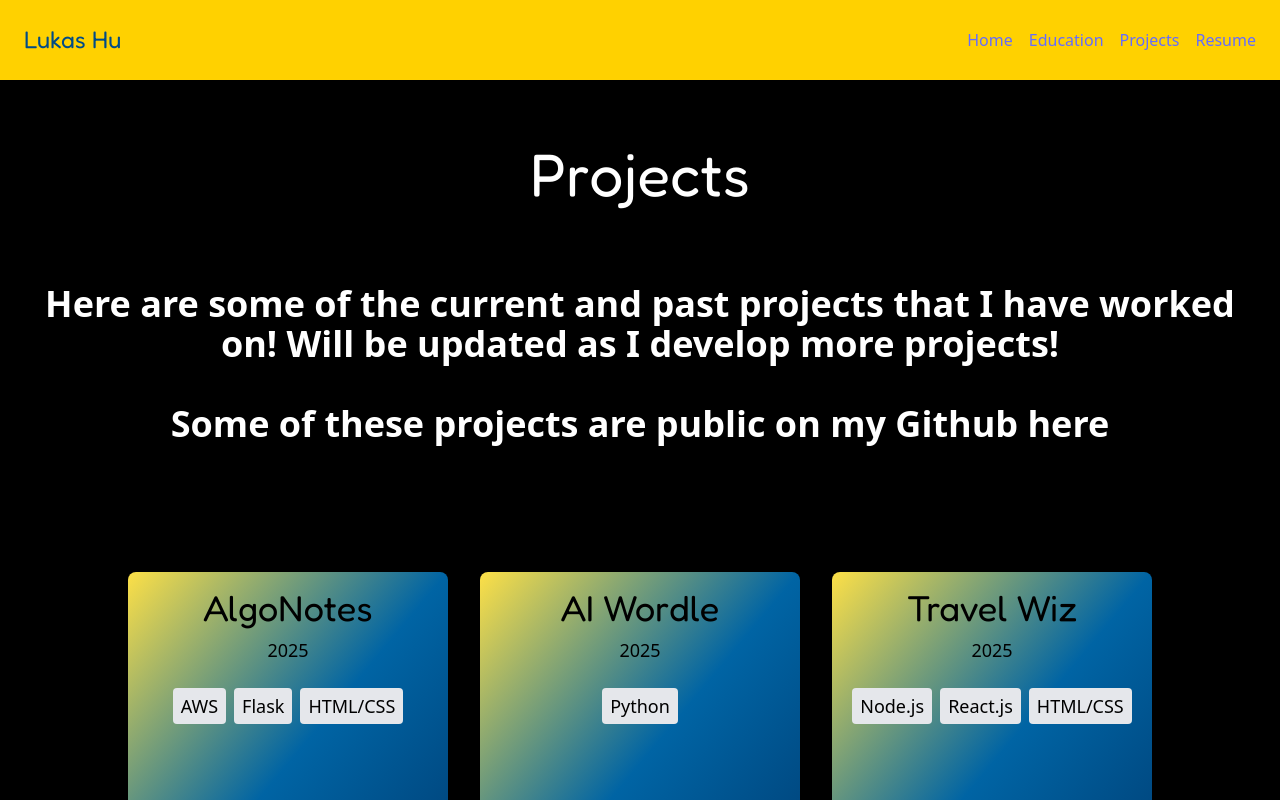
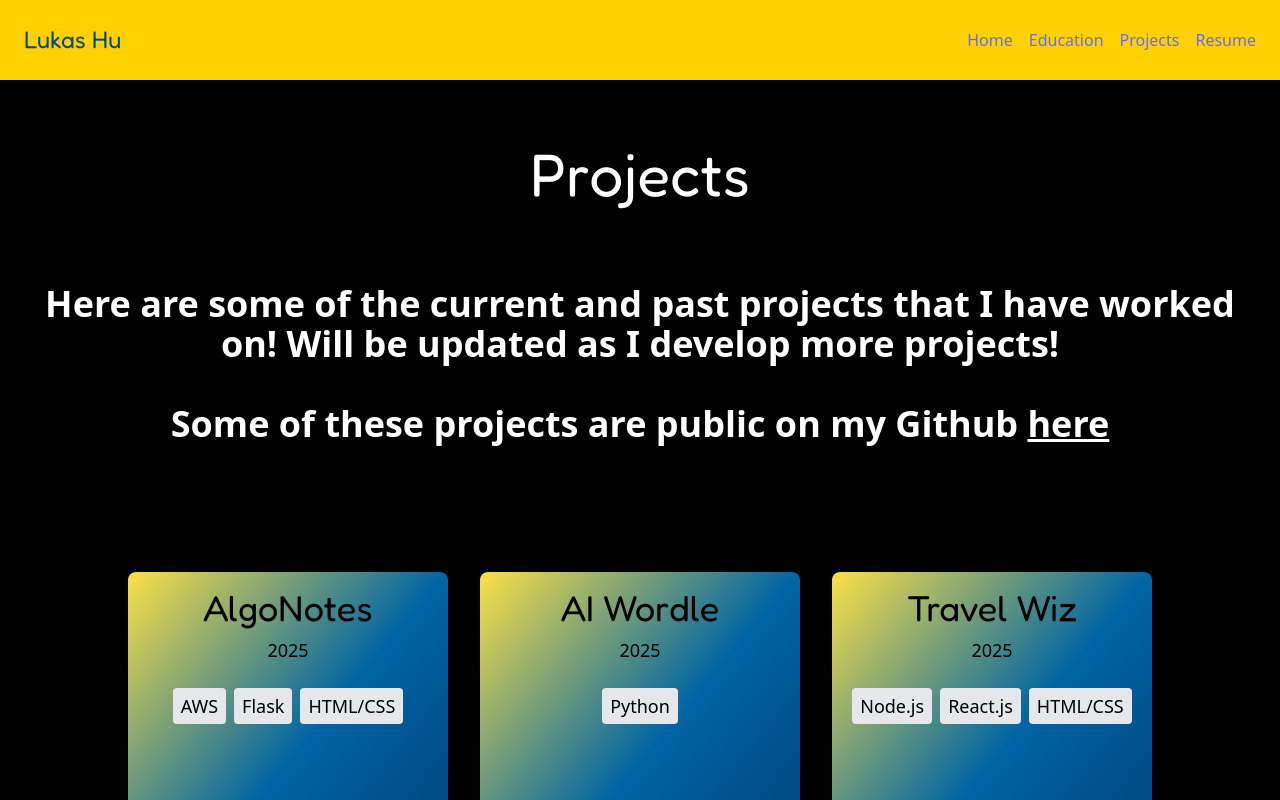
Before and after one commit to Lukas-L-Hu/Lukas-L-Hu.github.io, a React (Vite) app: page /Projects in a window 1280 px wide. Built offline with nearby package versions, Linux system fonts and the light colour scheme.

Commit message:
Added hyperlink to projects page

```diff
--- a/src/components/Projects.jsx
+++ b/src/components/Projects.jsx
@@ -12,7 +12,8 @@ export default function Projects({ ription, imageUrl, techStack, repoLink, liveL
             <motion.h2
             initial={{ opacity: 0, x: 50 }}
             animate={{ opacity: 1, x: 0 }}
-            transition={{ duration: 1 }} className="text-4xl font-bold my-8 pb-24 text-center text-white">Here are some of the current and past projects that I have worked on! Will be updated as I develop more projects!<br /><br /> Some of these projects are public on my Github here</motion.h2>
+            transition={{ duration: 1 }} className="text-4xl font-bold my-8 pb-24 text-center text-white">Here are some of the current and past projects that I have worked on! Will be updated as I develop more projects!<br /><br />
+            Some of these projects are public on my Github <a href="https://github.com/Lukas-L-Hu" target="_blank" className="font-bold underline text-white hover:opacity-80">here</a></motion.h2>
             <div className="grid grid-cols-1 sm:grid-cols-2 lg:grid-cols-3 gap-8 px-4 pb-24 text-center">
             <Project title="AlgoNotes" date={["2025"]} techStack={["AWS", "Flask", "HTML/CSS"]} description={"A Flask application that calls on AWS Bedrock to give a summary of the raw algorithm notes that are given and recommed similar topics to study. Users can use this app to store notes relating to DSA concepts and receive in-depth explanation to notes taken."} />
             <Project title="AI Wordle" date={["2025"]} techStack={["Python"]} description={"An automated AI agent for solving Wordle in as efficient amount of guesses as possible. This project uses an entropy-based strategy, leveraging information gain to systematically reduce uncertainty and make the most optimal Wordle guesses."}/>
```
